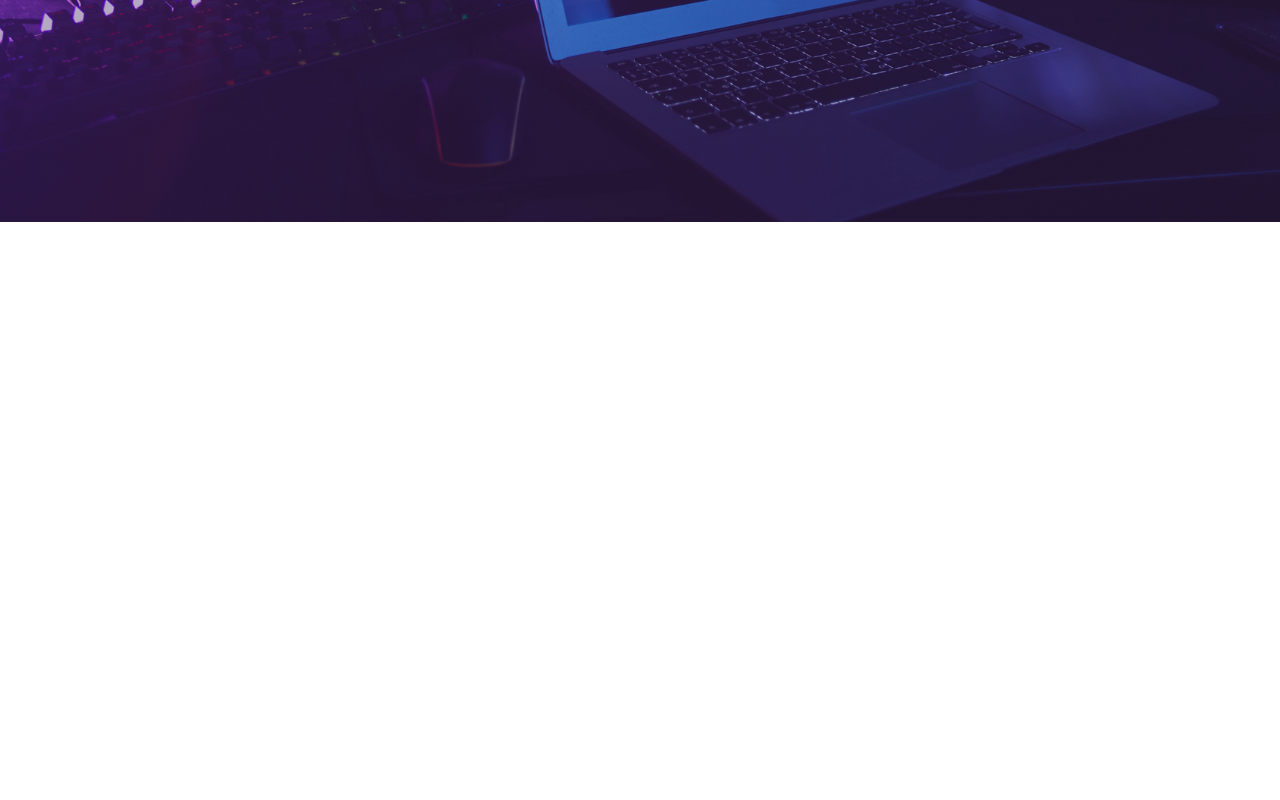
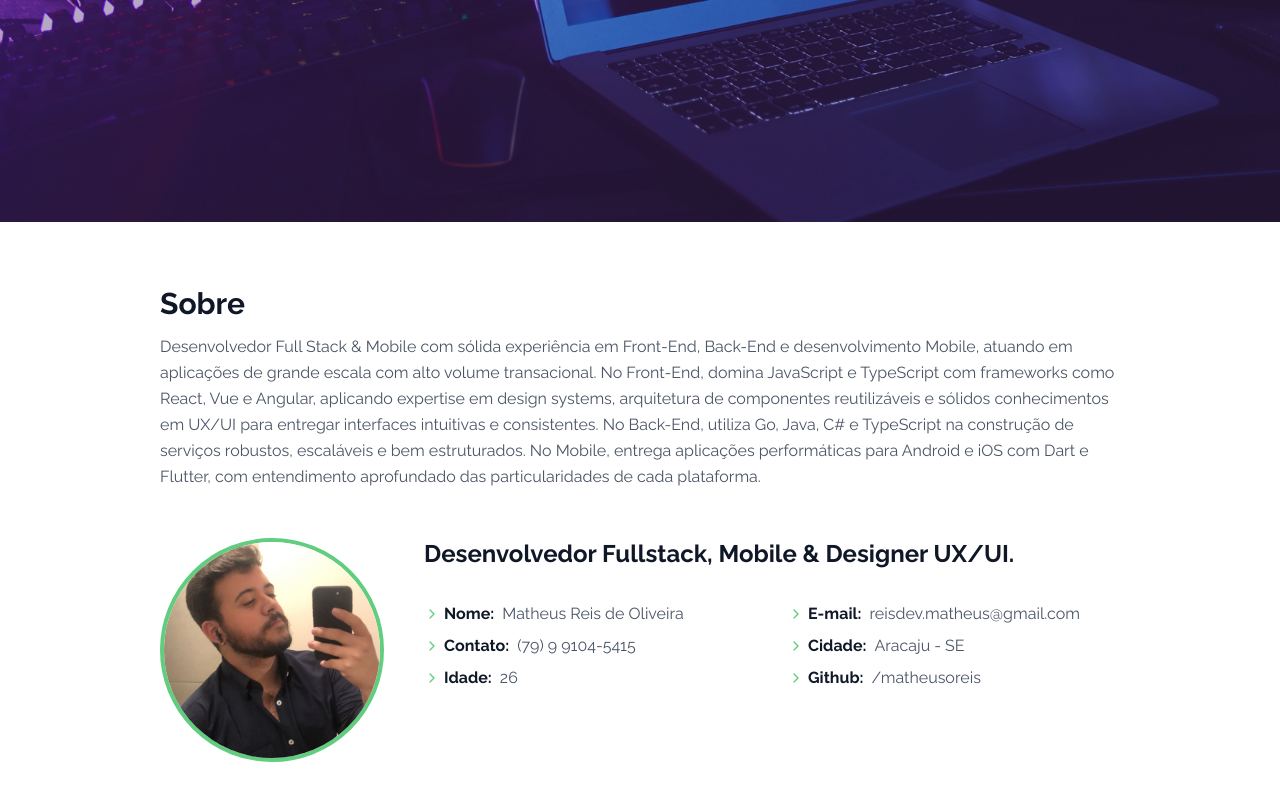
Before and after one commit to matheusoreis/matheusoreis.github.io, a React (Vite) app: page / in a window 1280 px wide. Shown: the part 578-1378 px from the top of the page. Before the commit the page ends 800 px from the top, so only its background shows below. Built offline with nearby package versions, Linux system fonts and the light colour scheme.

Commit message:
About finalizado

```diff
--- a/src/app/app.tsx
+++ b/src/app/app.tsx
@@ -1,3 +1,4 @@
+import About from "./components/about"
 import Hero from "./components/hero"
 import Navbar from "./components/navbar"
 import type { AppData } from "./types"
@@ -11,6 +12,7 @@ export default function App({ data }: AppProps) {
         <>
             <Navbar {...data.navbar} />
             <Hero {...data.hero} />
+            <About {...data.about} />
         </>
     )
 }
--- /dev/null
+++ b/src/app/components/about.tsx
@@ -0,0 +1,48 @@
+import type { AboutData } from "../types"
+import { ChevronRight } from "./icons/chevron-right"
+
+export default function About({ title, description, profileImage, subtitle, details }: AboutData) {
+    return (
+        <section id="about" className="py-16 px-6 lg:px-40">
+            <div className="max-w-6xl mx-auto">
+
+                <div className="mb-10">
+                    <h2 className="text-3xl font-bold text-gray-900">{title}</h2>
+                    <p className="mt-3 text-gray-600 leading-relaxed">{description}</p>
+                </div>
+
+                <div className="flex flex-col lg:flex-row gap-10 items-start pt-2">
+
+                    <div className="flex justify-center w-full lg:w-auto">
+                        <img
+                            src={profileImage}
+                            alt={title}
+                            className="rounded-full border-4 border-primary object-cover w-48 h-48 lg:w-56 lg:h-56 max-[620px]:w-4/5 max-[620px]:h-auto"
+                        />
+                    </div>
+
+                    <div className="flex-1">
+                        <h3 className="text-2xl font-bold text-gray-900">{subtitle}</h3>
+
+                        <div className="mt-8 grid grid-cols-1 lg:grid-cols-2 gap-x-8">
+                            {details.map(({ label, value, href }) => (
+                                <div key={label} className="flex items-center gap-1 mb-2">
+                                    <ChevronRight size={16} className="text-primary shrink-0 font-bold" />
+                                    <strong className="mr-1 text-gray-900">{label}:</strong>
+                                    {href ? (
+                                        <a href={href} target="_blank" rel="noreferrer" className="text-gray-600 hover:text-primary transition-colors">
+                                            {value}
+                                        </a>
+                                    ) : (
+                                        <span className="text-gray-600">{value}</span>
+                                    )}
+                                </div>
+                            ))}
+                        </div>
+                    </div>
+
+                </div>
+            </div>
+        </section>
+    )
+}
--- /dev/null
+++ b/src/app/components/icons/chevron-left.tsx
@@ -0,0 +1,9 @@
+import { Icon, type IconProps } from "./icon"
+
+export function ChevronLeft({ size, ...props }: IconProps) {
+    return (
+        <Icon size={size} {...props}>
+            <path stroke="none" d="M0 0h24v24H0z" fill="none" /><path d="M15 6l-6 6l6 6" />
+        </Icon>
+    )
+}
--- /dev/null
+++ b/src/app/components/icons/chevron-right.tsx
@@ -0,0 +1,9 @@
+import { Icon, type IconProps } from "./icon"
+
+export function ChevronRight({ size, ...props }: IconProps) {
+    return (
+        <Icon size={size} {...props}>
+            <path d="M9 6l6 6l-6 6" />
+        </Icon>
+    )
+}
--- a/src/main.tsx
+++ b/src/main.tsx
@@ -12,6 +12,7 @@ import { Home } from "./app/components/icons/home"
 import { User } from "./app/components/icons/user"
 
 import heroBg from "./app/assets/hero-bg.jpg"
+import profileImg from "./app/assets/profile-img.jpg"
 
 import "./index.css"
 
@@ -40,6 +41,21 @@ const data: AppData = {
       { label: "Resumo", href: "#resume", icon: <File size={20} /> },
     ],
   },
+  about: {
+    title: "Sobre",
+    description: "Desenvolvedor Full Stack & Mobile com sólida experiência em Front-End, Back-End e desenvolvimento Mobile, atuando em aplicações de grande escala com alto volume transacional. No Front-End, domina JavaScript e TypeScript com frameworks como React, Vue e Angular, aplicando expertise em design systems, arquitetura de componentes reutilizáveis e sólidos conhecimentos em UX/UI para entregar interfaces intuitivas e consistentes. No Back-End, utiliza Go, Java, C# e TypeScript na construção de serviços robustos, escaláveis e bem estruturados. No Mobile, entrega aplicações performáticas para Android e iOS com Dart e Flutter, com entendimento aprofundado das particularidades de cada plataforma.",
+    profileImage: profileImg,
+    subtitle: "Desenvolvedor Fullstack, Mobile & Designer UX/UI.",
+    details: [
+      { label: "Nome", value: "Matheus Reis de Oliveira" },
+      { label: "E-mail", value: "reisdev.matheus@gmail.com", href: "mailto:reisdev.matheus@gmail.com" },
+      { label: "Contato", value: "(79) 9 9104-5415", href: "tel:5579991045415" },
+      { label: "Cidade", value: "Aracaju - SE" },
+      { label: "Idade", value: "26" },
+      { label: "Github", value: "/matheusoreis", href: "https://github.com/matheusoreis/" },
+    ],
+  },
+
 }
 
 createRoot(document.getElementById("root")!).render(
```
Also changed, not shown: src/app/types.ts (+16 -0 lines), src/app/assets/profile-img.jpg (added).
